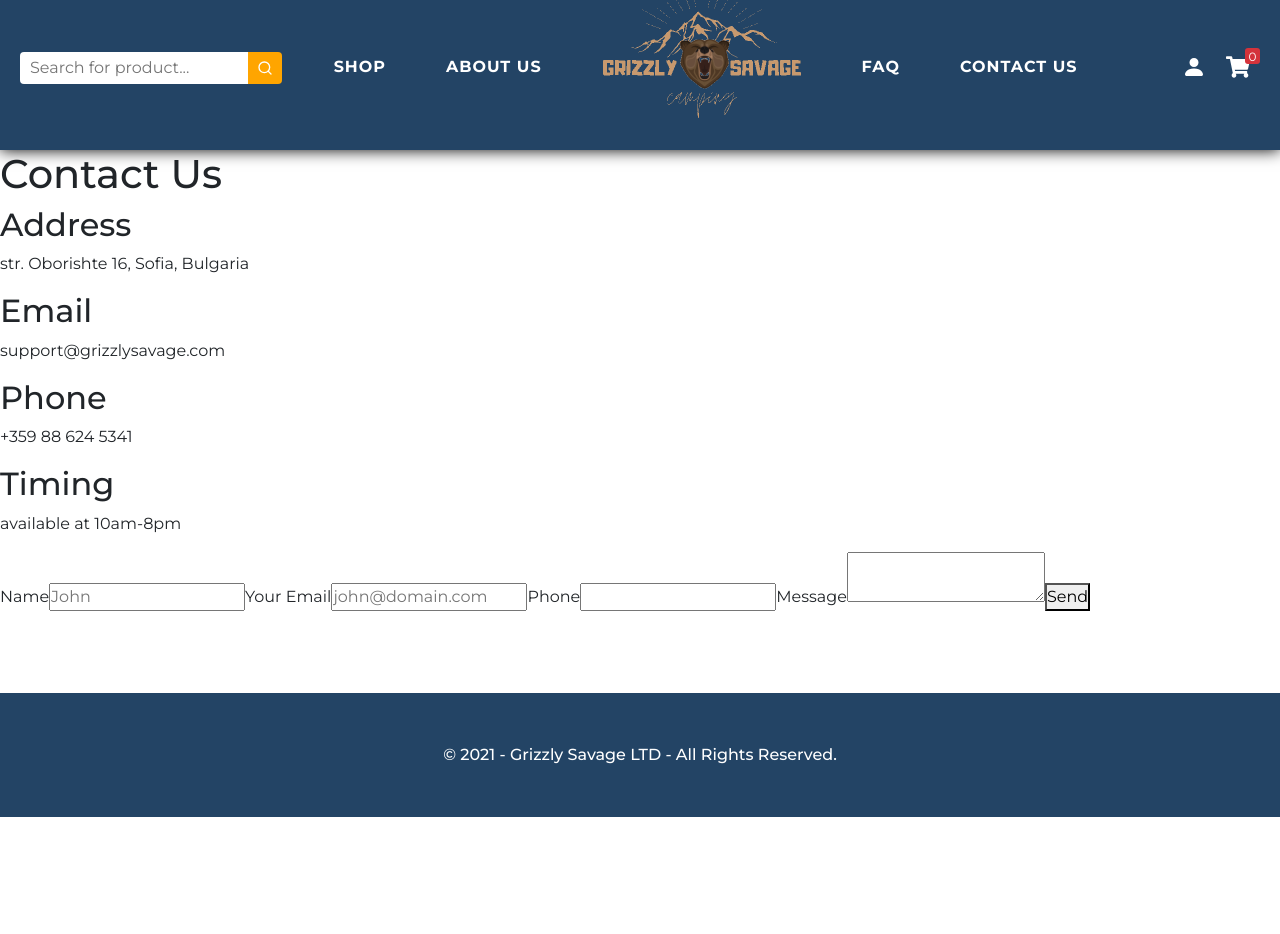
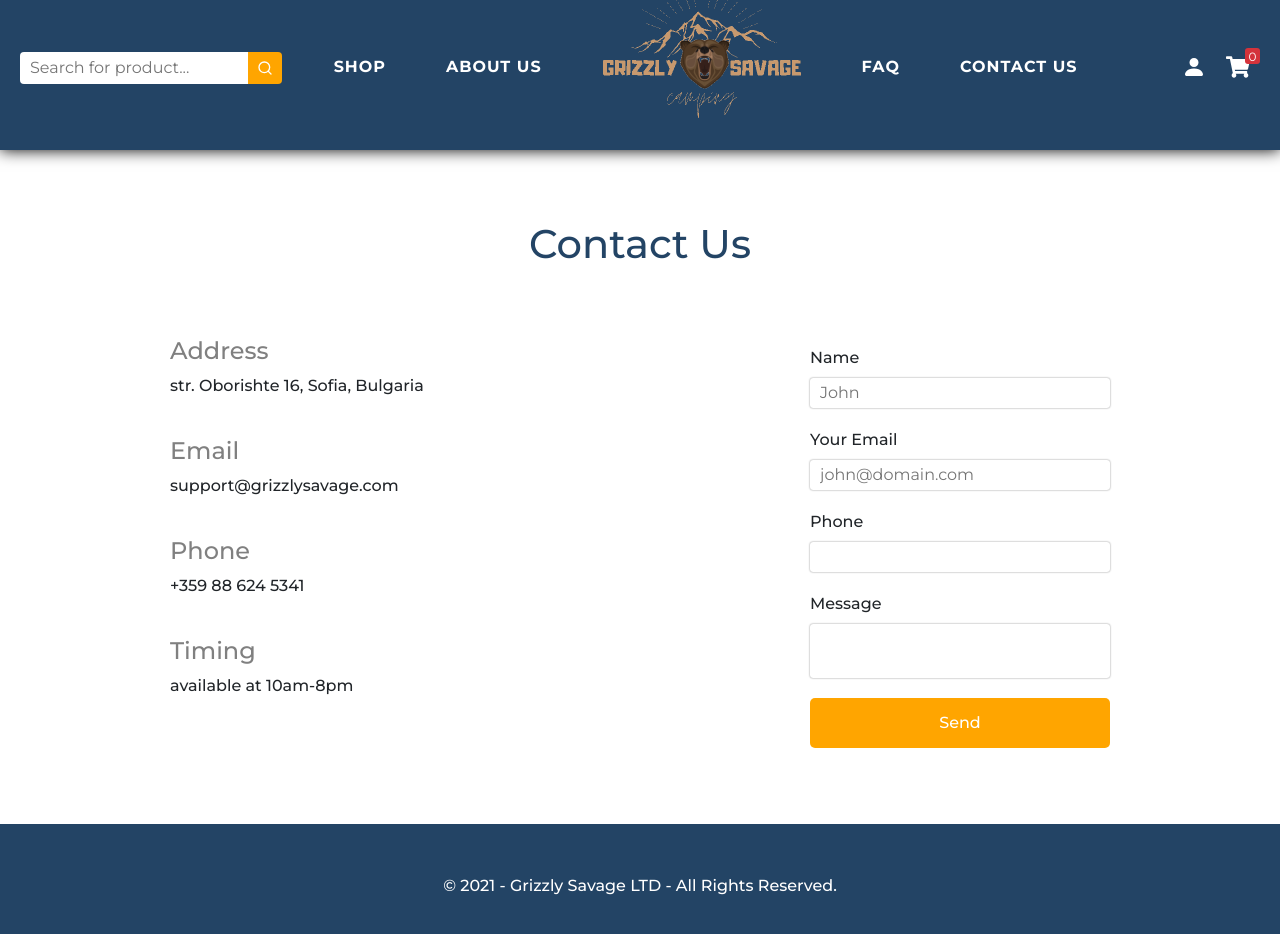
Before and after one commit to manovDev/Grizzly-Savage-Softuni, a React (Create React App) app in the folder client/: page /contact-us in a window 1280 px wide. Shown: the top 934 px of the page. Before the commit the page ends 817 px from the top, so only its background shows below. Built offline with nearby package versions, Linux system fonts and the light colour scheme; no server answers.

Commit message:
Style ContactUs component
#78

```diff
--- a/client/src/components/ContactUs/ContactUs.scss
+++ b/client/src/components/ContactUs/ContactUs.scss
@@ -1,2 +1,102 @@
 .contact-us-wrapper {
+    width: 100%;
+    max-width: 1440px;
+    margin-top: 70px;
+    display: flex;
+    flex-flow: wrap column;
+    align-items: center;
+
+    h1 {
+        color: #234465;
+    }
+
+    .contact-us-content {
+        display: flex;
+        justify-content: space-around;
+        align-items: center;
+        margin-top: 50px;
+        width: 100%;
+
+        .contact-info-wrapper {
+            width: 300px;
+
+            .info-container {
+                height: 100px;
+
+                h2 {
+                    color: gray;
+                    font-size: 24px;
+                }
+
+                p {
+                    font-weight: 500;
+                }
+            }
+
+            a {
+                display: flex;
+                justify-content: center;
+                align-items: center;
+                width: 100%;
+                height: 30px;
+                color: white;
+                font-weight: 500;
+                text-decoration: none;
+                border-radius: 5px;
+                background-color: #D6313E;
+                opacity: 1;
+                transition: all 0.2s ease-in-out;
+
+                &:hover {
+                    opacity: 0.5;
+                }
+            }
+        }
+
+        form {
+            width: 300px;
+            display: flex;
+            flex-flow: wrap column;
+            position: relative;
+
+            label {
+                font-weight: 500;
+                margin-top: 20px;
+            }
+
+            input,
+            textarea {
+                border: none;
+                outline: none;
+                border-radius: 3px;
+                box-shadow: 0px 0px 2px 0px grey;
+                background-color: #ffffff;
+                padding: 3px 10px 3px 10px;
+            }
+
+            textarea {
+                resize: none;
+            }
+
+
+            button {
+                border: none;
+                outline: none;
+                background-color: orange;
+                width: 100%;
+                height: 50px;
+                color: white;
+                font-weight: 500;
+                border-radius: 5px;
+                transition: all 0.2s ease-in-out;
+                opacity: 1;
+                margin-top: 20px;
+                cursor: not-allowed;
+
+                &:hover {
+                    opacity: 0.5;
+                }
+            }
+        }
+    }
 }
```
